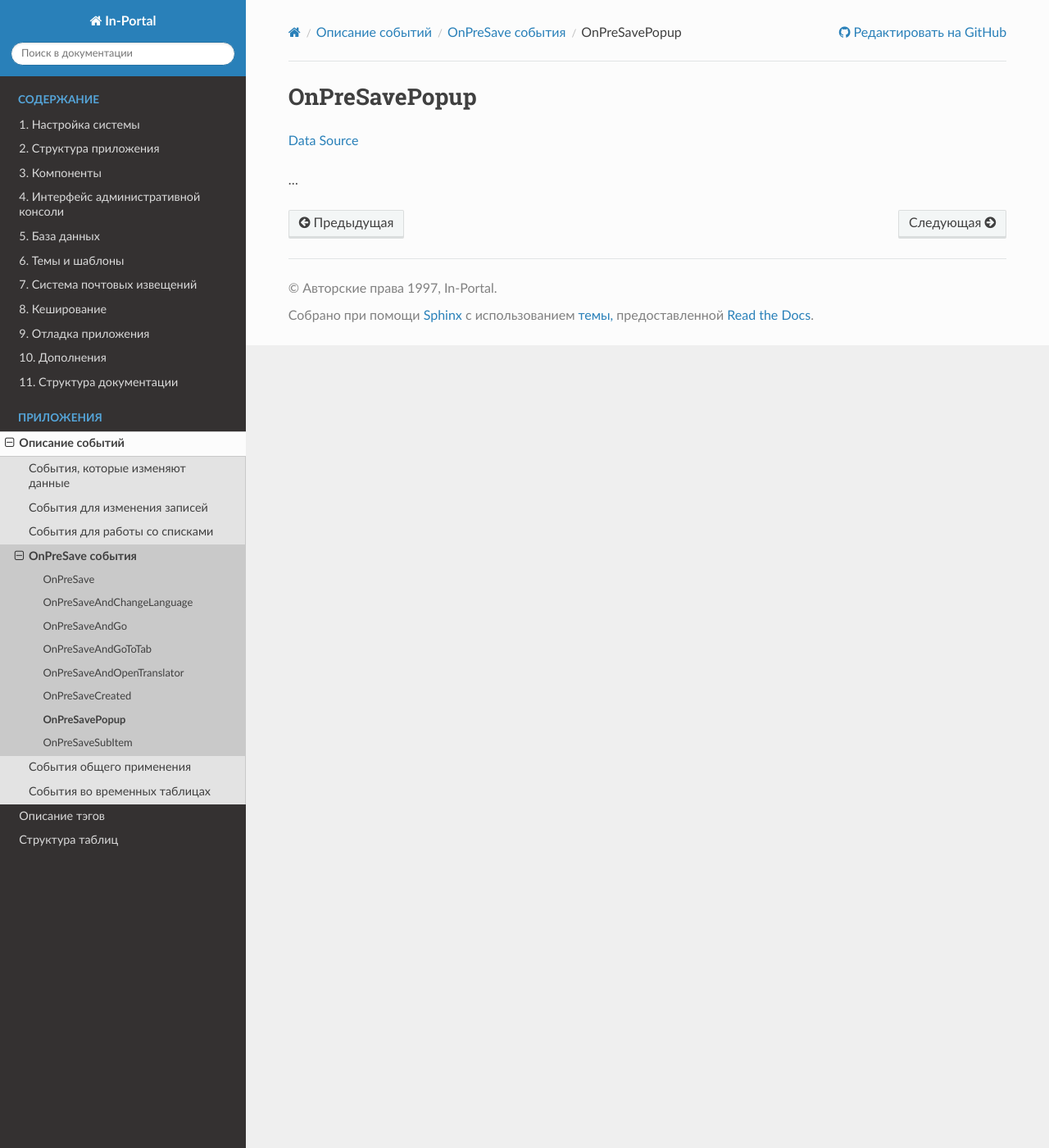
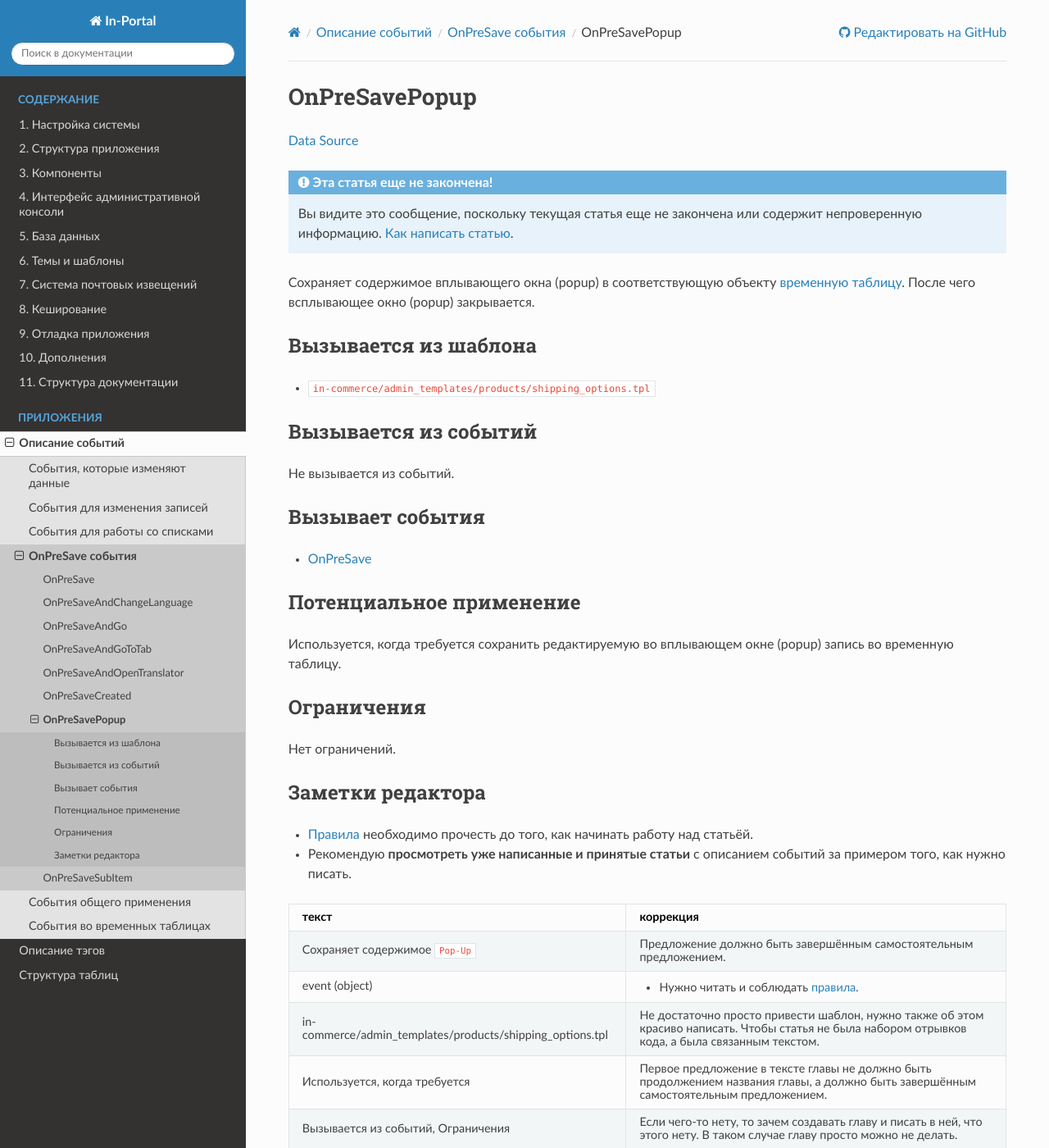
Before and after one commit to in-portal/guide-ru, a Sphinx documentation site: the page built from docs/events/onpresave/on_pre_save_popup.rst, in a window 1280 px wide and 1400 px high. Shown: the whole window at 82% size. Built offline with Sphinx 7.4.7 and the Read the Docs theme 3.1.0, drawn with Linux system fonts in a browser that asks for light colours.

Commit message:
Integrated "/events/onpresave/on_pre_save_popup.rst"

```diff
--- a/docs/events/onpresave/on_pre_save_popup.rst
+++ b/docs/events/onpresave/on_pre_save_popup.rst
@@ -2,6 +2,66 @@ OnPreSavePopup
 ==============
 `Data Source`_
 
-...
+.. include:: /includes/not_finished.rst
+
+Сохраняет содержимое вплывающего окна (popup) в соответствующую объекту
+:doc:`временную таблицу </database/using_temporary_tables>`. После чего
+всплывающее окно (popup) закрывается.
+
+Вызывается из шаблона
+---------------------
+
+- ``in-commerce/admin_templates/products/shipping_options.tpl``
+
+Вызывается из событий
+---------------------
+
+Не вызывается из событий.
+
+Вызывает события
+----------------
+
+- :doc:`/events/onpresave/on_pre_save`
+
+Потенциальное применение
+------------------------
+
+Используется, когда требуется сохранить редактируемую во вплывающем окне (popup) запись во временную таблицу.
+
+Ограничения
+-----------
+
+Нет ограничений.
+
+Заметки редактора
+-----------------
+
+- `Правила <IntechnicWiki:Как_написать_статью#Статьи_с_описанием_событий>`__ необходимо прочесть до того, как начинать
+  работу над статьёй.
+- Рекомендую **просмотреть уже написанные и принятые статьи** с описанием событий за примером того, как нужно писать.
+
++-----------------------------------------------------------+--------------------------------------------------------------------------------------------------------+
+| текст                                                     | коррекция                                                                                              |
++===========================================================+========================================================================================================+
+| Сохраняет содержимое ``Pop-Up``                           | Предложение должно быть завершённым самостоятельным предложением.                                      |
++-----------------------------------------------------------+--------------------------------------------------------------------------------------------------------+
+| event (object)                                            | * Нужно читать и соблюдать `правила <IntechnicWiki:Как_написать_статью#Статьи_с_описанием_событий>`__. |
++-----------------------------------------------------------+--------------------------------------------------------------------------------------------------------+
+| in-commerce/admin_templates/products/shipping_options.tpl | Не достаточно просто привести шаблон, нужно также об этом красиво                                      |
+|                                                           | написать. Чтобы статья не была набором отрывков кода, а была связанным                                 |
+|                                                           | текстом.                                                                                               |
++-----------------------------------------------------------+--------------------------------------------------------------------------------------------------------+
+| Используется, когда требуется                             | Первое предложение в тексте главы не должно быть продолжением названия                                 |
+|                                                           | главы, а должно быть завершённым самостоятельным предложением.                                         |
++-----------------------------------------------------------+--------------------------------------------------------------------------------------------------------+
+| Вызывается из событий, Ограничения                        | Если чего-то нету, то зачем создавать главу и писать в ней, что этого нету.                            |
+|                                                           | В таком случае главу просто можно не делать.                                                           |
++-----------------------------------------------------------+--------------------------------------------------------------------------------------------------------+
+
+.. include /includes/broken_links.rst
+
+.. Broken Links:
+   =============
+   IntechnicWiki:Как_написать_статью#Статьи_с_описанием_событий
 
 .. _Data Source: http://guide.in-portal.org/rus/index.php/EventHandler:OnPreSavePopup
```
